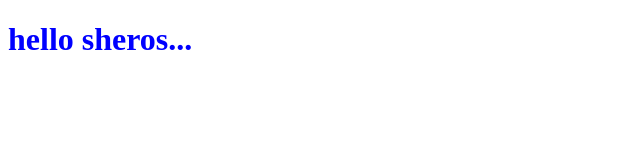
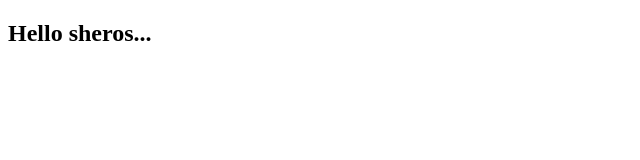
Before and after one commit to samirayahayaibrahim/elevateher, a plain HTML site: page index.html in a window 1280 px wide. Shown: the whole page, without its empty margins (0-640 px from the left). Drawn offline with Linux system fonts and the light colour scheme.

Commit message:
changed header from h1 to h2

```diff
--- a/index.html
+++ b/index.html
@@ -7,6 +7,6 @@
     <link rel="stylesheet" href="style.css">
 </head>
 <body>
-    <h1>hello sheros...</h1>
+    <h2>Hello sheros...</h2>
 </body>
 </html>
```
